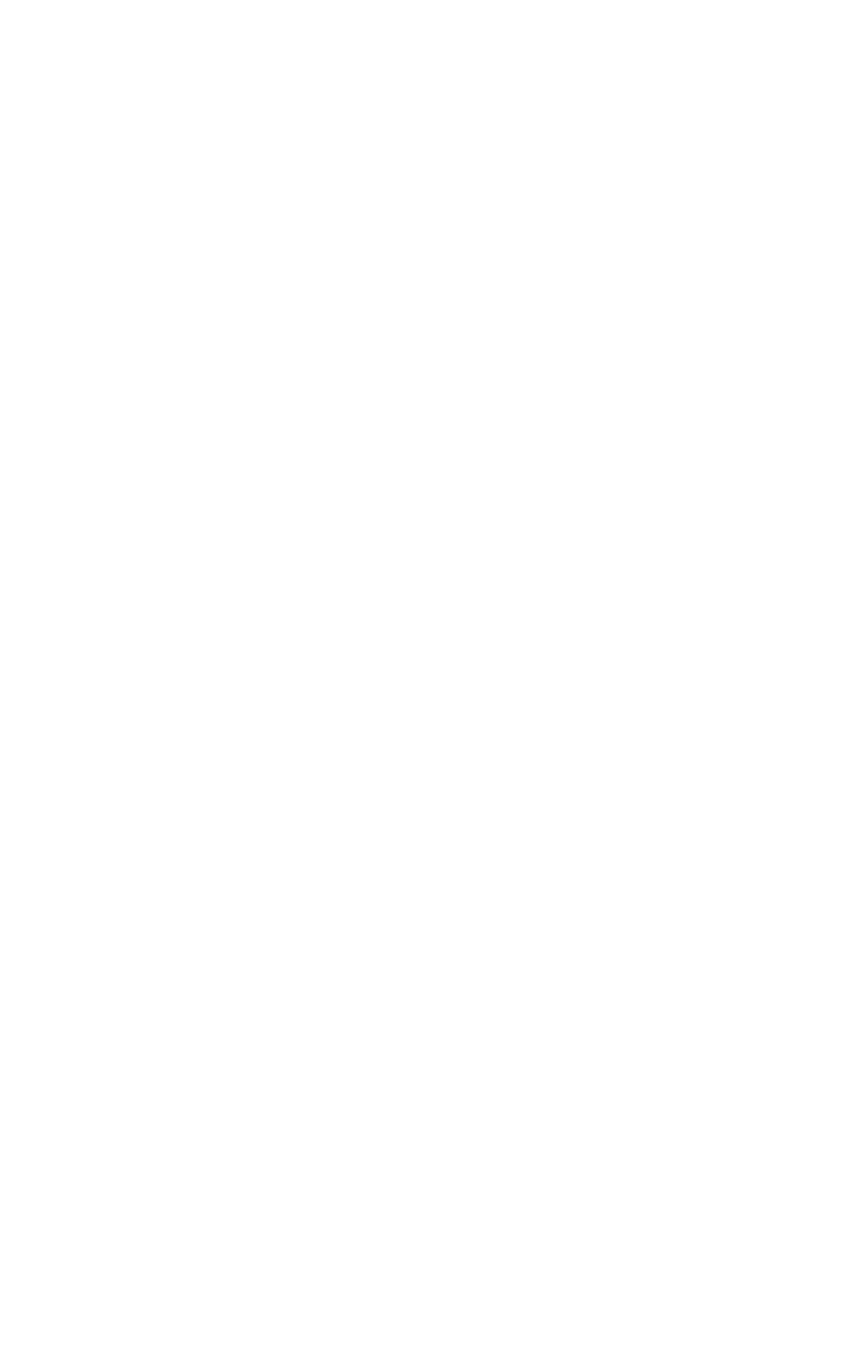
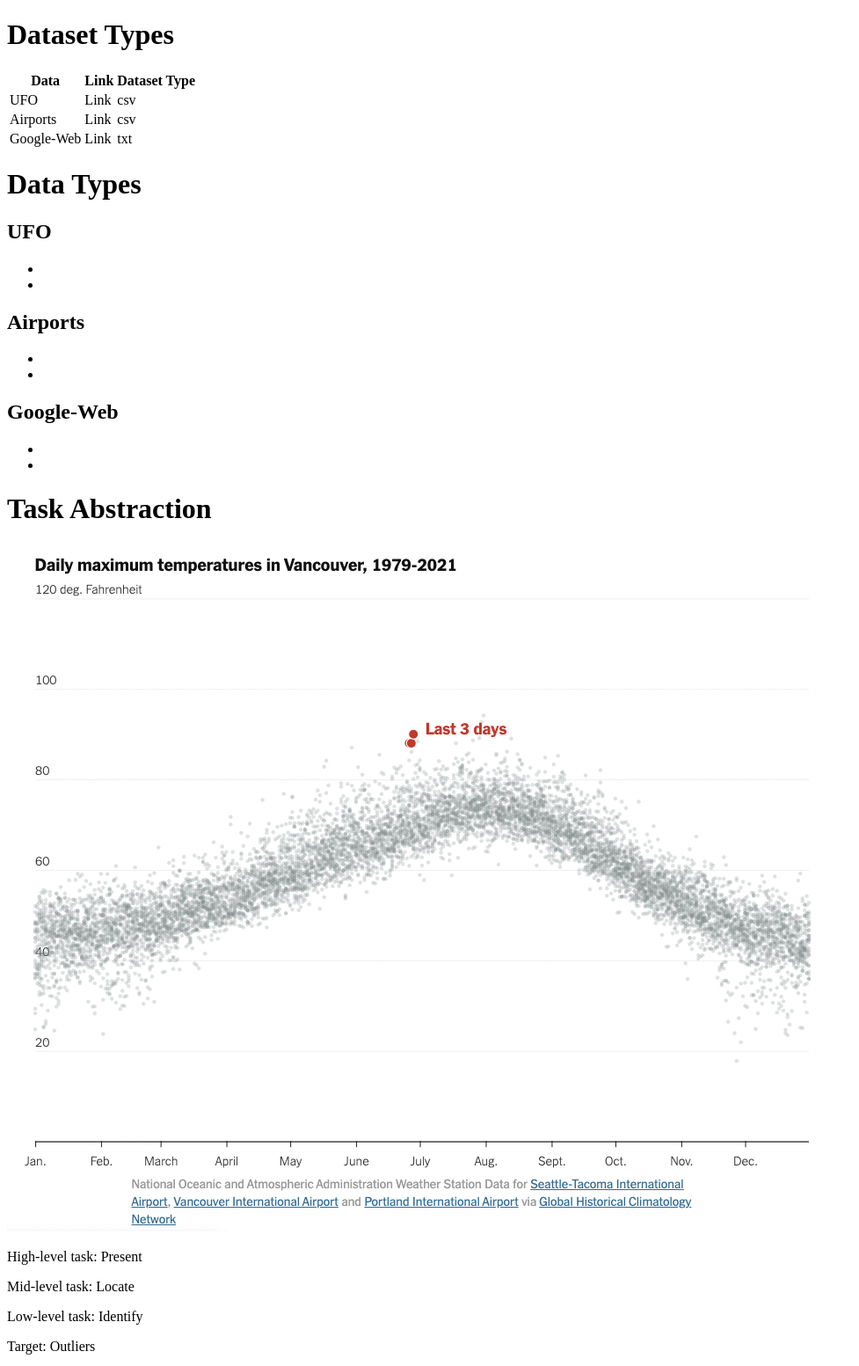
Before and after one commit to DS4200-Sec2-F22/hw-02-js-nr, a plain HTML site: page index.html in a window 1280 px wide. Shown: the top 1553 px of the page at 88% size, without its empty margins (0-977 px from the left). Before the commit the page ends 800 px from the top, so only its background shows below. Drawn offline with Linux system fonts and the light colour scheme.

Commit message:
need row and column info, rest of acknowledgements

```diff
--- a/index.html
+++ b/index.html
@@ -3,11 +3,106 @@
 
 <head>
     <meta charset=utf-8/>
+    <title>hw-02</title>
 </head>
 
 
 <body>
 
+<div id="data-abstraction">
+    <div class="info">
+        <h1>Dataset Types</h1>
+        <table>
+            <tr>
+                <th>Data</th>
+                <th>Link</th>
+                <th>Dataset Type</th>
+            </tr>
+            <tr>
+                <td>UFO</td>
+                <td>Link</td>
+                <td>csv</td>
+            </tr>
+            <tr>
+                <td>Airports</td>
+                <td>Link</td>
+                <td>csv</td>
+            </tr>
+            <tr>
+                <td>Google-Web</td>
+                <td>Link</td>
+                <td>txt</td>
+            </tr>
+        </table>
+    </div>
+    <div class="info">
+        <h1>Data Types</h1>
+        <h2>UFO</h2>
+        <ul>
+            <li></li> <!--put UFO row/column info here-->
+            <li></li>
+         </ul>
+        <h2>Airports</h2>
+        <ul>
+            <li></li> <!--put Airports row/column info here-->
+            <li></li>
+         </ul>
+        <h2>Google-Web</h2>
+        <ul>
+            <li></li> <!--put Google-Web row/column info here-->
+            <li></li>
+         </ul>
+    </div>
+</div>
+
+<div id="task-abstraction">
+    <h1>Task Abstraction</h1>
+    <div id="flex_container">
+        <div>
+            <img src="img/vis1.png">
+            <p>High-level task: Present</p>
+            <p>Mid-level task: Locate</p>
+            <p>Low-level task: Identify</p>
+            <p>Target: Outliers</p>
+        </div>
+        <div><img src="img/vis2.png">
+            <p>High-level task: Present</p>
+            <p>Mid-level task: Lookup</p>
+            <p>Low-level task: Compare</p>
+            <p>Target: Distribution</p>
+        </div>
+    </div>
+
+</div>
+
+<div id="decoration">
+    <svg width="100" height="100">
+        <circle cx="50" cy="50" r="40" fill="yellow"/>
+    </svg>
+    <svg width="100" height="100">
+         <rect width="80" height="50" style="fill:rgb(0,0,255);stroke-width:3;stroke:rgb(0,0,0)" />
+    </svg>
+    <svg width="100" height="100">
+        <circle cx="50" cy="50" r="40" fill="yellow"/>
+    </svg>
+    <svg width="400" height="110">
+         <rect width="80" height="50" style="fill:rgb(0,0,255);stroke-width:3;stroke:rgb(0,0,0)" />
+    </svg>
+    <svg width="100" height="100">
+        <circle cx="50" cy="50" r="40" fill="yellow"/>
+    </svg>
+    <svg width="400" height="110">
+         <rect width="80" height="50" style="fill:rgb(0,0,255);stroke-width:3;stroke:rgb(0,0,0)" />
+    </svg>
+</div>
+
+<head class="smallheader">Acknowledgements</head>
+<div>
+    <ul>
+        <li>w3schools HTML, CSS tutorials:
+        <a href="url">https://www.w3schools.com/</a></li>
+    </ul>
+</div>
 
 </body>
 
```
